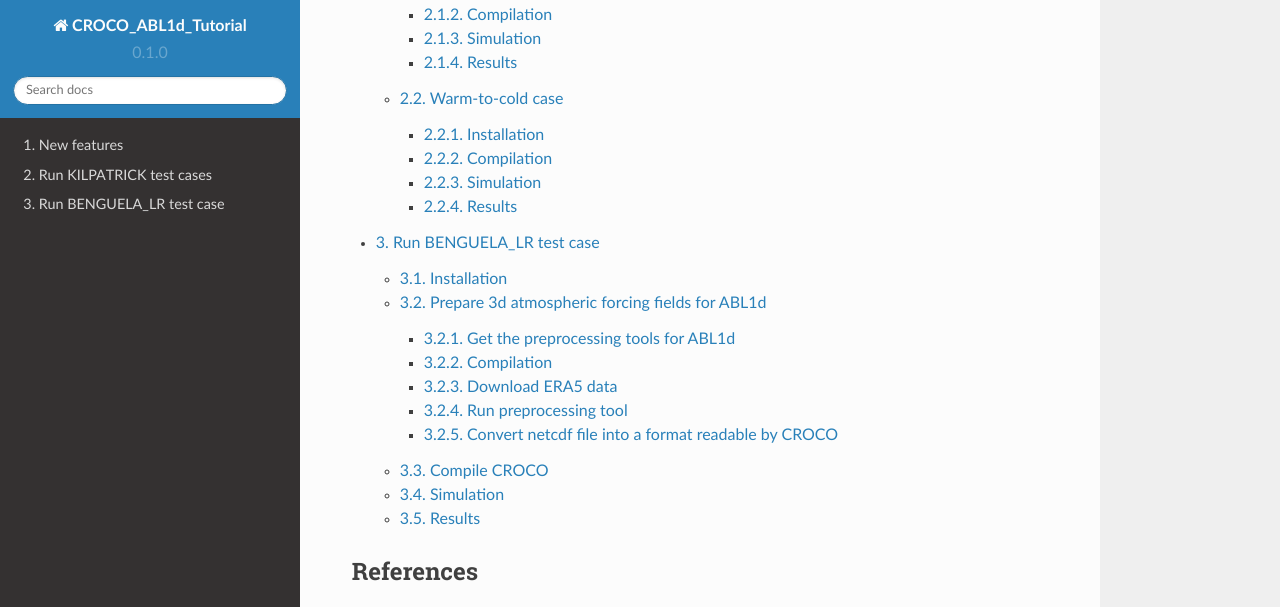
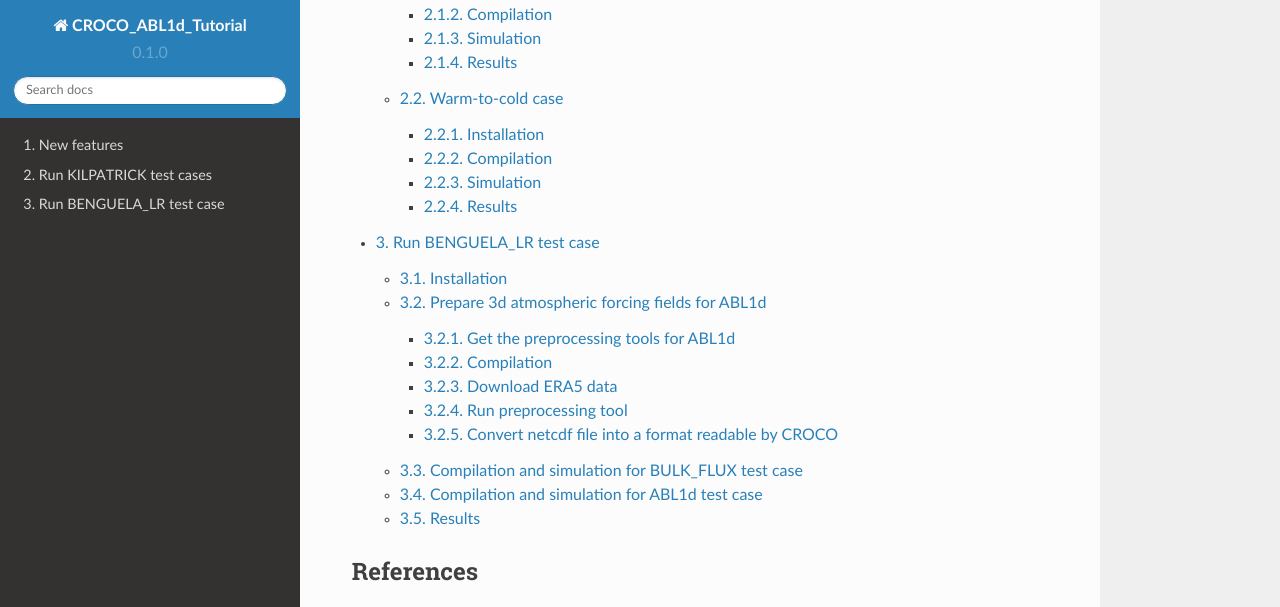
Before and after one commit to JorisPianezze/croco_abl1d_tutorial, a Sphinx documentation site: the page built from docs/source/index.rst, in a window 1280 px wide and 900 px high, scrolled down 821 px, cut to the strip 0-607 px from the top of the window. Built offline with Sphinx 7.4.7 and the Read the Docs theme 2.0.0, drawn with Linux system fonts in a browser that asks for light colours; cross-references to code outside the pages are shown as plain code.

Commit message:
Add informations about benguela_lr

```diff
--- a/docs/source/cases_benguela_lr.rst
+++ b/docs/source/cases_benguela_lr.rst
@@ -98,13 +98,39 @@
 * :file:`create_croco_blk_from_ifs_era5.py` is used to create 2d atmospheric forcing field for classical bulk parametrization.
 
 
-Compile CROCO
+Compilation and simulation for BULK_FLUX test case
 ********************************
 
+Modification in :file:`cppdefs.h` :
 
+.. code-block:: console
+   # define MPI
+   # define BULK_FLUX
+   # undef CLIMATOLOGY
 
-Simulation
+.. code-block:: console
+   ./jobcomp
+
+.. code-block:: console
+
+   mpirun -np 4 ./croco
+
+Compilation and simulation for ABL1d test case
 ********************************
+
+Modification in :file:`cppdefs.h` :
+
+.. code-block:: console
+   # define MPI
+   # define ABL1D
+   # undef CLIMATOLOGY
+
+.. code-block:: console
+   ./jobcomp
+
+.. code-block:: console
+
+   mpirun -np 4 ./croco
 
 
 Results
```
Also changed, not shown: other parts of docs/source/cases_benguela_lr.rst (+1 -1 lines).
